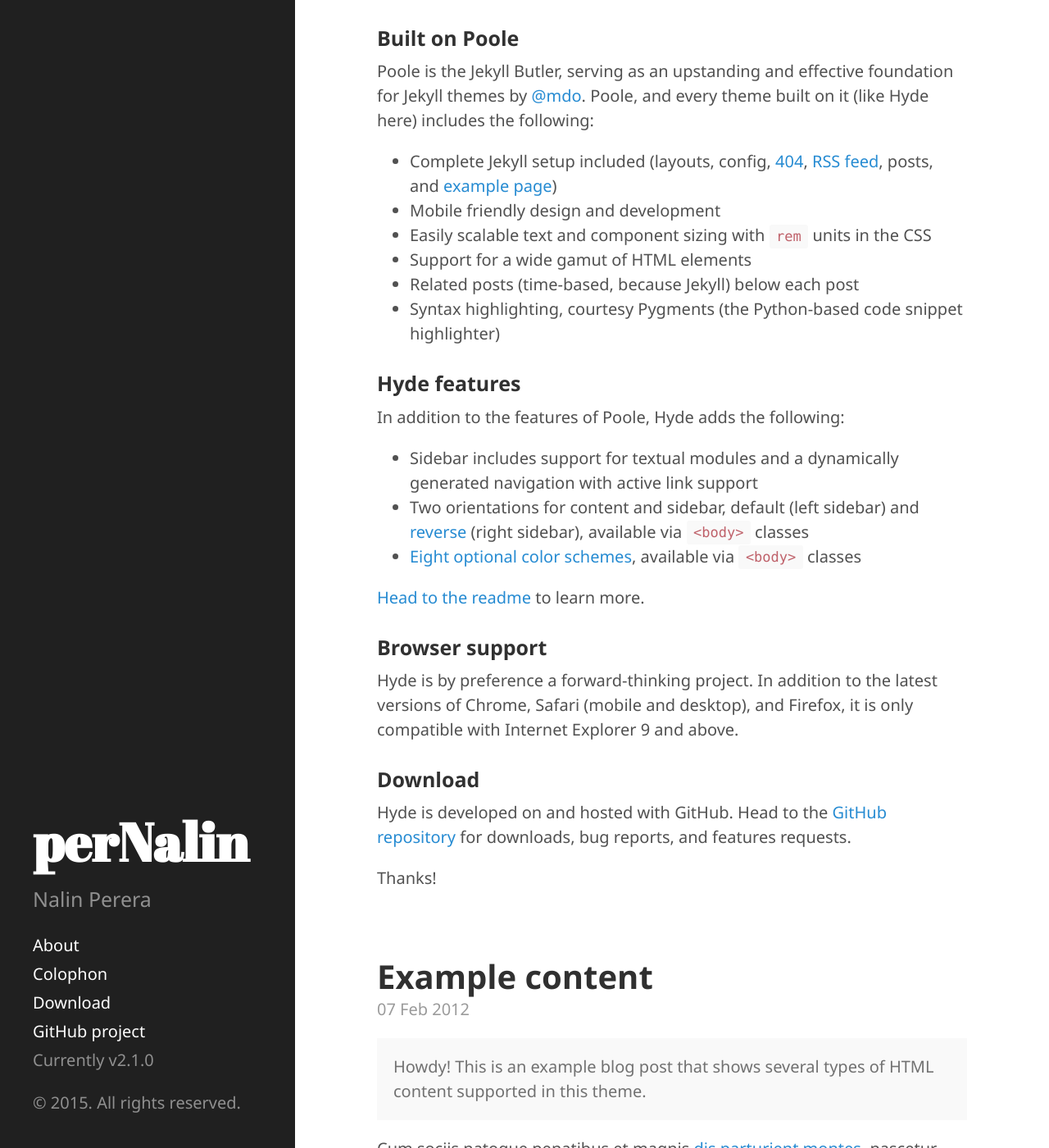
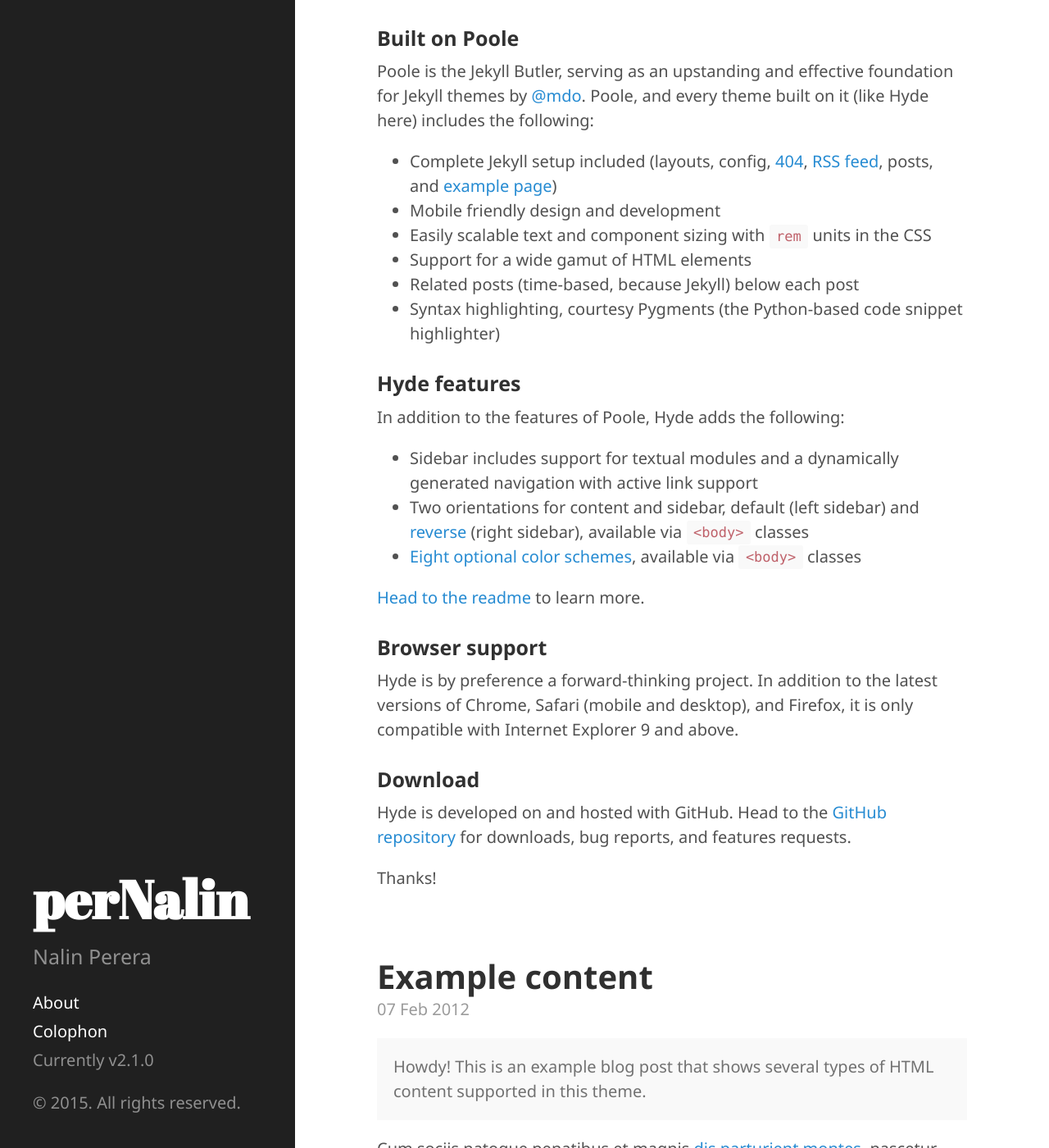
Before and after one commit to pernalin/pernalin.github.io, a Jekyll site: the page built from index.html, in a window 1280 px wide and 1400 px high, scrolled down 239 px. Shown: the whole window at 82% size. Built offline with Jekyll 4.4.1, drawn with Linux system fonts in a browser that asks for light colours; Markdown is read by kramdown in place of the engine named in the settings; the list of posts is cut into pages by our own code.

Commit message:
fixed font

```diff
--- a/_includes/sidebar.html
+++ b/_includes/sidebar.html
@@ -23,9 +23,6 @@
           {% endif %}
         {% endif %}
       {% endfor %}
-
-      <a class="sidebar-nav-item" href="{{ site.github.repo }}/archive/v{{ site.version }}.zip">Download</a>
-      <a class="sidebar-nav-item" href="{{ site.github.repo }}">GitHub project</a>
       <span class="sidebar-nav-item">Currently v{{ site.version }}</span>
     </nav>
 
--- a/public/css/style.css
+++ b/public/css/style.css
@@ -1,3 +1,3 @@
 html {
-  font-family: 'Segoe UI', 'Segoe WP', sans-serif;
+  font-family: "Segoe UI", "Segoe WP", Helvetica, Arial, sans-serif !important;
 }
```
